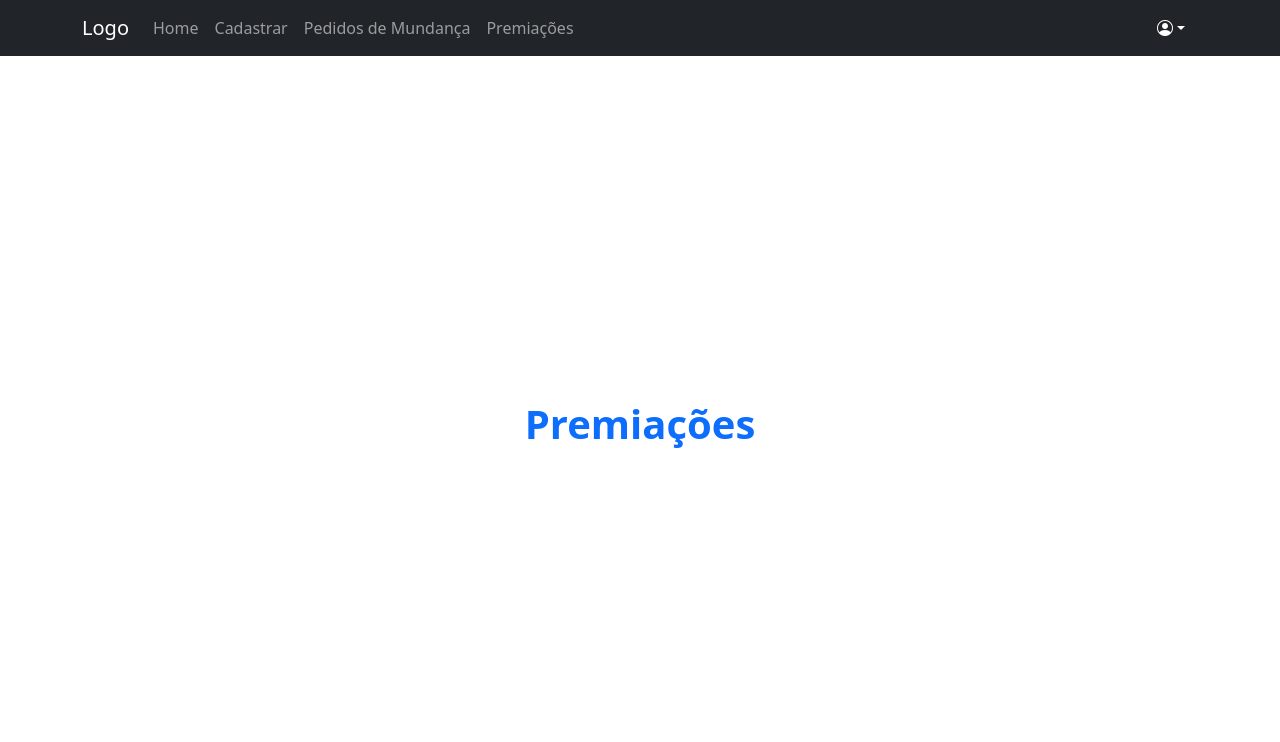
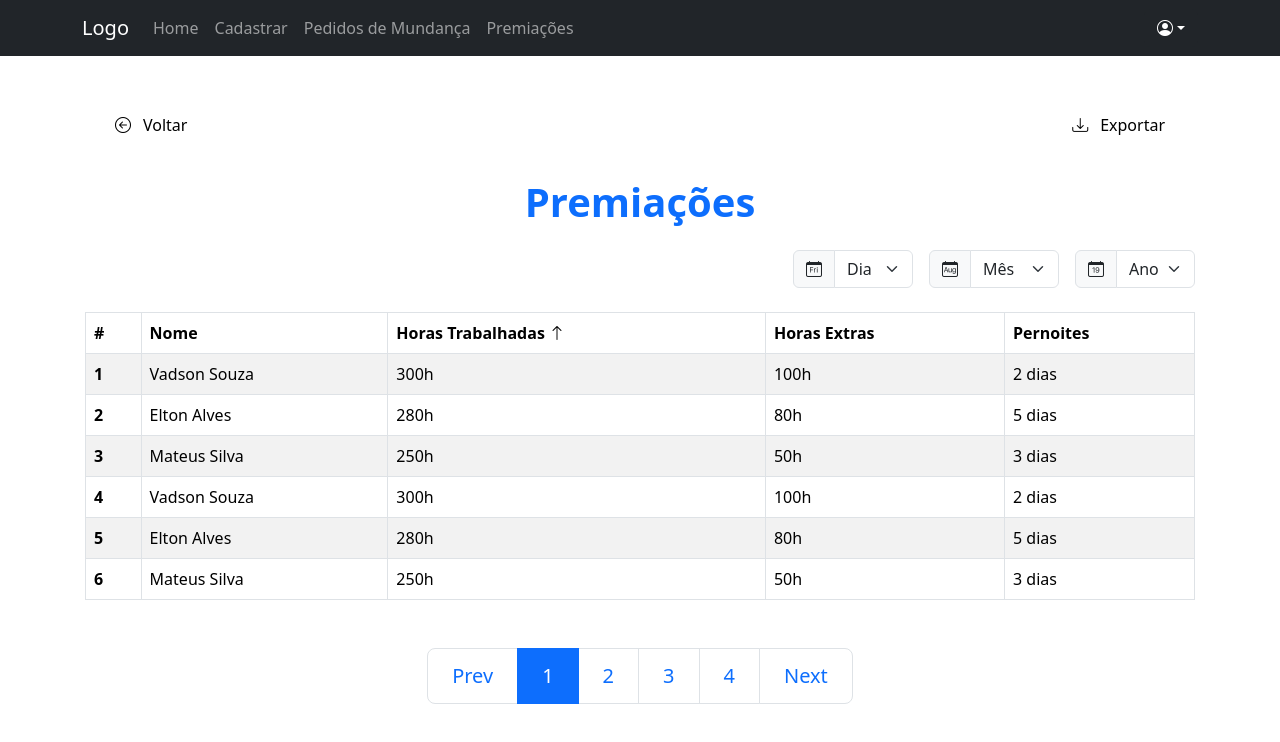
Before and after one commit to sarassaura/mudancasfront, a React (Vite) app: page /premiacoes in a window 1280 px wide. Shown: the top 742 px of the page. Built offline with nearby package versions, Linux system fonts and the light colour scheme.

Commit message:
add page Awards

```diff
--- a/src/pages/Awards/index.tsx
+++ b/src/pages/Awards/index.tsx
@@ -1,9 +1,128 @@
 import type { JSX } from "react";
+import { Form, InputGroup, Pagination, Table } from "react-bootstrap";
+import { useNavigate } from "react-router-dom";
+
+interface AwardEntry {
+  id: number;
+  name: string;
+  hoursWorked: string;
+  extraHours: string;
+  overnights: string;
+}
+
+const awardData: AwardEntry[] = [
+  { id: 1, name: "Vadson Souza", hoursWorked: "300h", extraHours: "100h", overnights: "2 dias" },
+  { id: 2, name: "Elton Alves", hoursWorked: "280h", extraHours: "80h", overnights: "5 dias" },
+  { id: 3, name: "Mateus Silva", hoursWorked: "250h", extraHours: "50h", overnights: "3 dias" },
+  { id: 4, name: "Vadson Souza", hoursWorked: "300h", extraHours: "100h", overnights: "2 dias" },
+  { id: 5, name: "Elton Alves", hoursWorked: "280h", extraHours: "80h", overnights: "5 dias" },
+  { id: 6, name: "Mateus Silva", hoursWorked: "250h", extraHours: "50h", overnights: "3 dias" },
+];
 
 function Awards(): JSX.Element {
+  const navigate = useNavigate();
+
   return (
     <div className="mx-auto d-flex flex-column">
-        <h1 className="h1 fw-bold text-primary text-center">Premiações</h1>
+      <div className="d-flex justify-content-between p-4 mb-3">
+        <button
+          onClick={() => navigate('/')}
+          style={{
+            border: 'none',
+            backgroundColor: 'transparent',
+            color: 'black',
+            display: 'flex',
+            alignItems: 'center',
+            gap: '12px',
+          }}
+        >
+          <i className="bi bi-arrow-left-circle"></i>
+          Voltar
+        </button>
+        <button
+          style={{
+            border: 'none',
+            backgroundColor: 'transparent',
+            color: 'black',
+            display: 'flex',
+            alignItems: 'center',
+            gap: '12px',
+          }}
+        >
+          <i className="bi bi-download"></i>
+          Exportar
+        </button>
+      </div>
+
+      <div className="mx-auto px-0" style={{ width: '1110px' }}>
+        <h1 className="h1 fw-bold text-primary text-center mb-4">Premiações</h1>
+        <div className="d-flex justify-content-end mb-4">
+          <div className="d-flex gap-3">
+            <InputGroup style={{ width: '120px' }}>
+              <InputGroup.Text>
+                <i className="bi bi-calendar-day"></i>
+              </InputGroup.Text>
+              <Form.Select>
+                <option>Dia</option>
+              </Form.Select>
+            </InputGroup>
+
+            <InputGroup style={{ width: '130px' }}>
+              <InputGroup.Text>
+                <i className="bi bi-calendar-month"></i>
+              </InputGroup.Text>
+              <Form.Select>
+                < option>Mês</option>
+              </Form.Select>
+            </InputGroup>
+
+            <InputGroup style={{ width: '120px' }}>
+              <InputGroup.Text>
+                <i className="bi bi-calendar-date"></i>
+              </InputGroup.Text>
+              <Form.Select>
+                <option>Ano</option>
+              </Form.Select>
+            </InputGroup>
+          </div>
+        </div>
+
+        <Table responsive striped bordered className="mb-5">
+          <thead>
+            <tr>
+              <th>#</th>
+              <th>Nome</th>
+              <th style={{ cursor: 'pointer' }}>
+                Horas Trabalhadas <i className="bi bi-arrow-up"></i>
+              </th>
+              <th>Horas Extras</th>
+              <th>Pernoites</th>
+            </tr>
+          </thead>
+          <tbody>
+            {awardData.map((award, index) => (
+              <tr key={award.id}>
+                <td className="fw-bold">{index + 1}</td>
+                <td>{award.name}</td>
+                <td>{award.hoursWorked}</td>
+                <td>{award.extraHours}</td>
+                <td>{award.overnights}</td>
+              </tr>
+            ))}
+          </tbody>
+        </Table>
+
+        <div className="d-flex justify-content-center mb-5">
+          <Pagination size="lg">
+            <Pagination.Prev>Prev</Pagination.Prev>
+            <Pagination.Item active>{1}</Pagination.Item>
+            <Pagination.Item>{2}</Pagination.Item>
+            <Pagination.Item>{3}</Pagination.Item>
+            <Pagination.Item>{4}</Pagination.Item>
+            <Pagination.Next>Next</Pagination.Next>
+          </Pagination>
+        </div>
+      </div>
     </div>
   )
 }
```
